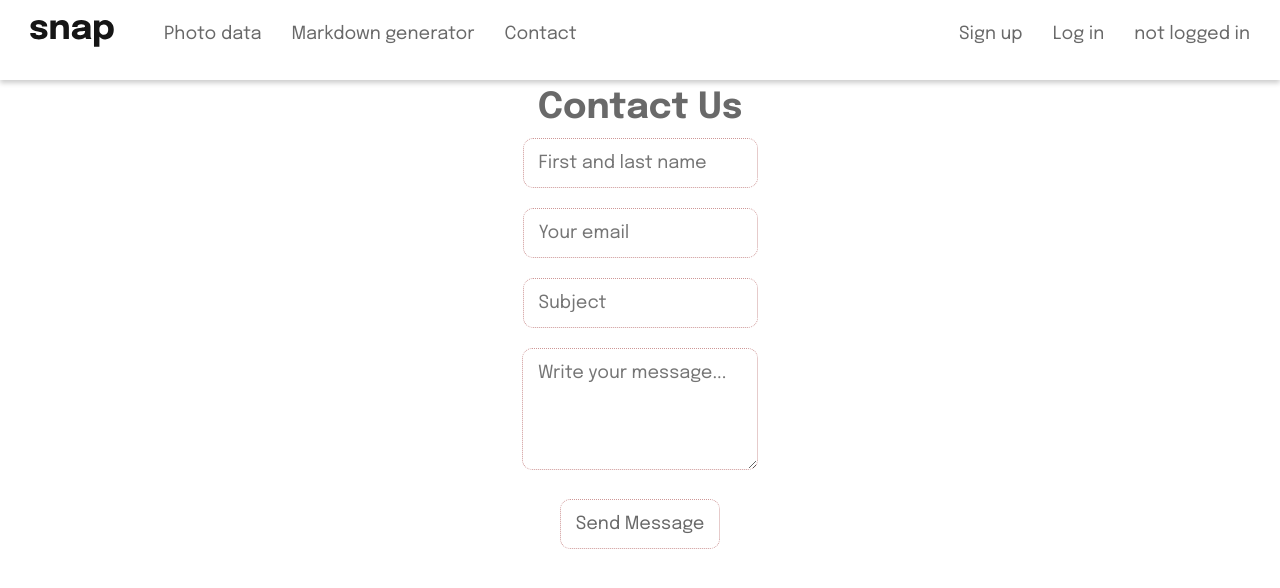
After one commit to Duyen-codes/PHP-MAMP, a PHP site: page /snap_introPage/contact.php in a window 1280 px wide. The commit adds this page. Shown: the top 588 px of the page. Run offline with PHP 8.4, Linux system fonts and the light colour scheme; data that the repository does not hold is empty; some libraries are stand-ins or nearby versions.

Commit message:
latest changes

```diff
--- /dev/null
+++ b/phpDir/src/snap_introPage/contact.php
@@ -0,0 +1,45 @@
+<?php include 'functions.php';
+include 'db.php';
+if (isset($_POST["contact"])) {
+    //  receiver's email
+    $to = 'hongduyen0705@gmail.com';
+
+    // Assigining sanitized user inputS to created variables
+    $fullName = sanitizeInputs($_POST["fullname"]);
+    $fullName = mysqli_real_escape_string($conn, $_POST['fullname']);
+
+    $email = sanitizeInputs($_POST["email"]);
+    $email = mysqli_real_escape_string($conn, $_POST['email']);
+
+    $subject = sanitizeInputs($_POST["subject"]);
+    $subject = mysqli_real_escape_string($conn, $_POST['subject']);
+
+    $message = sanitizeInputs($_POST["message"]);
+    $message = mysqli_real_escape_string($conn, $_POST['message']);
+
+    $headers = 'From: ' . $fullName . ', ' . $email . "\r\n" . 'Reply-To: webmaster@example.com' . "\r\n" . 'X-Mailer: PHP/' . phpversion();
+
+    // Sending data using PHP mail function
+    // mail($to, $subject, $message, $headers);
+
+    if (isset($fullName) && isset($email) && isset($subject) && isset($message) && $_SERVER['REQUEST_METHOD'] == 'POST') {
+        mail($to, $subject, $message, $headers);
+        $sent = true;
+    }
+}
+?>
+<?php include 'includes/header.php'; ?>
+
+<div class="contact_container">
+    <? if (isset($sent)) {
+        echo '<h3> Message sent</h3>';
+    }  ?>
+    <h1>Contact Us</h1>
+    <form class="contact_form" action="contact.php" method="POST">
+        <input type="text" name="fullname" placeholder="First and last name"><br>
+        <input type="email" name="email" placeholder="Your email"><br>
+        <input type="text" name="subject" placeholder="Subject"><br>
+        <textarea type="text" name="message" placeholder="Write your message..." rows="5" cols="20"></textarea><br>
+        <input name="contact" type="submit" value="Send Message">
+    </form>
+</div>
--- /dev/null
+++ b/phpDir/src/snap_introPage/functions.php
@@ -0,0 +1,8 @@
+<?php
+function sanitizeInputs($data)
+{
+    $data = trim($data);
+    $data = stripslashes($data);
+    $data = htmlspecialchars($data);
+    return $data;
+}
--- a/phpDir/src/snap_introPage/home.php
+++ b/phpDir/src/snap_introPage/home.php
@@ -1,5 +1,4 @@
-<?php session_start() ?>
-<?php include 'header.php'; ?>
+<?php include './includes/header.php'; ?>
 <main>
   <div class="hero-content">
     <h2>Make remote work</h2>
@@ -34,4 +33,4 @@ if (isset($_POST['submit'])) {
     exit;
   }
 } ?>
-<?php include 'footer.php' ?>
+<?php include 'includes/footer.php' ?>
--- a/phpDir/src/snap_introPage/includes/header.php
+++ b/phpDir/src/snap_introPage/includes/header.php
@@ -21,7 +21,8 @@
       <div class="primary-navigation" data-visible="false">
         <ul>
           <li><a href="photodata.php">Photo data</a></li>
-          <li><a href="blog.php">Blog</a></li>
+          <li><a href="markdown.php">Markdown generator</a></li>
+          <li><a href="contact.php">Contact</a></li>
         </ul>
         <ul class="cta">
           <?php
--- a/phpDir/src/snap_introPage/photodata.php
+++ b/phpDir/src/snap_introPage/photodata.php
@@ -1,4 +1,4 @@
-<?php include_once 'header.php' ?>
+<?php include 'includes/header.php' ?>
 <?php
 $msg = "";
 $imageFileType = '';
--- a/phpDir/src/snap_introPage/signup.php
+++ b/phpDir/src/snap_introPage/signup.php
@@ -1,4 +1,4 @@
-<?php include_once 'header.php' ?>
+<?php include 'includes/header.php' ?>
 <section class="signup_section">
     <h2>Please sign up</h2>
     <form action="signup.php" method="post" class="signup_form">
@@ -6,7 +6,7 @@
         <div><input type="text" name="lastname" placeholder="Last name..."></div>
         <div><input type="text" name="email" placeholder="Email..."></div>
         <div>
-            <input type="text" name="uid" placeholder="user name...">
+            <input type="text" name="uid" placeholder="User name...">
         </div>
         <div><input type="text" name="pwd" placeholder="Password..."></div>
         <div><input type="text" name="pwdrepeat" placeholder="Repeat your password..."></div>
@@ -45,4 +45,4 @@ if (isset($_POST['submit'])) {
     }
 }
 ?>
-<?php include 'footer.php' ?>
+<?php include 'includes/footer.php' ?>
--- a/phpDir/src/snap_introPage/style.css
+++ b/phpDir/src/snap_introPage/style.css
@@ -187,7 +187,8 @@ main {
 /* Form inputs  */
 
 input,
-textarea {
+textarea,
+button[type="submit"] {
   border: 1px dotted hsl(0, 36%, 70%);
   padding: 1.5rem;
   border-radius: 1rem;
@@ -200,7 +201,8 @@ textarea {
   font-family: inherit;
 }
 
-input:focus {
+input:focus,
+button[type="submit"]:focus {
   border: 1px solid pink;
 }
 
@@ -208,9 +210,18 @@ input[type="submit"] {
   cursor: pointer;
 }
 
-input[type="submit"]:hover {
+input[type="submit"]:hover,
+button[type="submit"]:hover {
   background-color: rgb(250, 215, 221);
   border: 1px solid pink;
+}
+
+select {
+  background: transparent;
+  padding: 1rem 3rem;
+  border: 1px dotted hsl(0, 36%, 70%);
+  margin-bottom: 1rem;
+  cursor: pointer;
 }
 
 /* Footer  */
```
Also changed, not shown: phpDir/src/snap_introPage/account.php (+7 -4 lines), phpDir/src/snap_introPage/includes/sessions.php (+20 -22 lines), phpDir/src/snap_introPage/login.php (+8 -5 lines), phpDir/src/snap_introPage/logout.php (+7 -4 lines), phpDir/src/snap_introPage/markdown.php (renamed from phpDir/src/snap_introPage/blog.php, +3 -4 lines), phpDir/src/snap_introPage/README.md, 2 other files.
